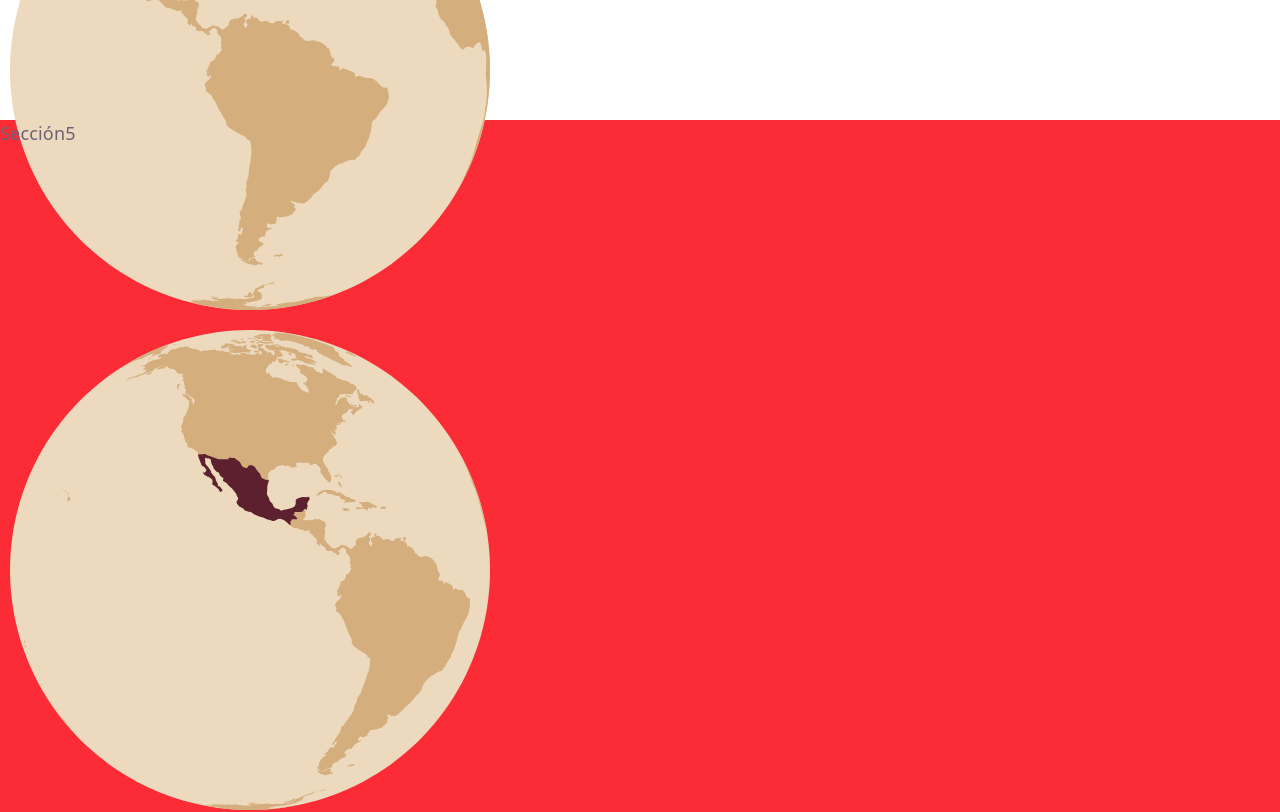
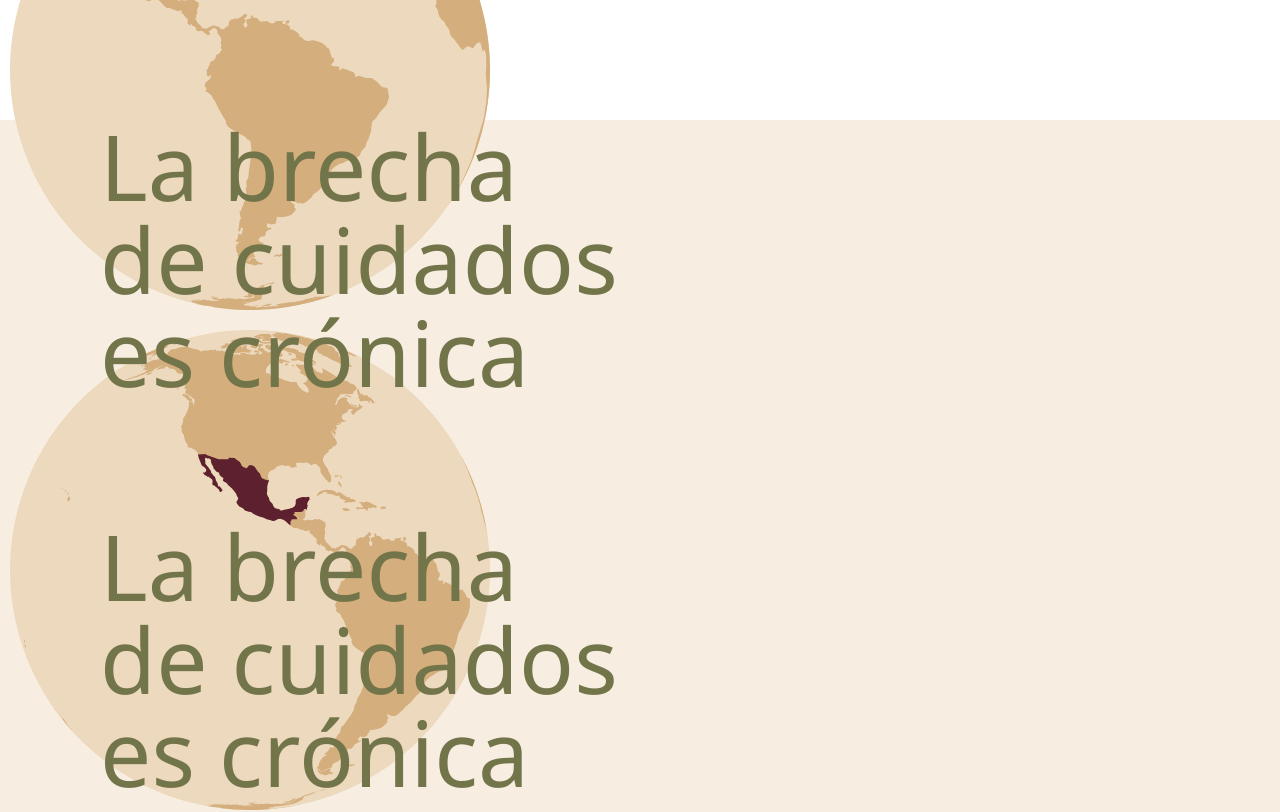
Before and after one commit to dataista-studio/cuidados-circulares, a React (Vite) app: page / in a window 1280 px wide. Shown: the part 3880-4692 px from the top of the page. Built offline with nearby package versions, Linux system fonts and the light colour scheme; a web font is replaced by a local one.

Commit message:
add title

```diff
--- a/src/screens/SeccionV.jsx
+++ b/src/screens/SeccionV.jsx
@@ -1,7 +1,17 @@
+import Title from "./seccionV/Title"
+
 export default function SeccionV() {
     return (
-        <div className="w-screen h-screen bg-red-500">
-            Sección5
+        <div className="w-screen h-screen bg-crema ">
+            <div className="max-w-[1080px] flex flex-col mx-auto h-screen">
+                <div className="w-[48%] h-screen">
+                    <Title title={"La brecha de cuidados es crónica"} />
+
+                </div>
+                <div className="w-[48%] h-screen">
+                    <Title title={"La brecha de cuidados es crónica"} />
+                </div>
+            </div>
         </div>
     )
 };
--- /dev/null
+++ b/src/screens/seccionV/Title.jsx
@@ -0,0 +1,7 @@
+export default function Title({ title }) {
+    return (
+        <h2 className="text-[91px] text-verde-oscuro font-heading leading-[93px]">
+            {title}
+        </h2>
+    )
+};
```
Also changed, not shown: src/screens/seccionV/Example.jsx (deleted).
